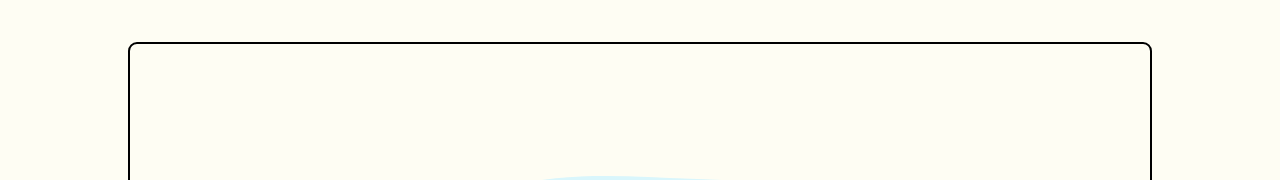
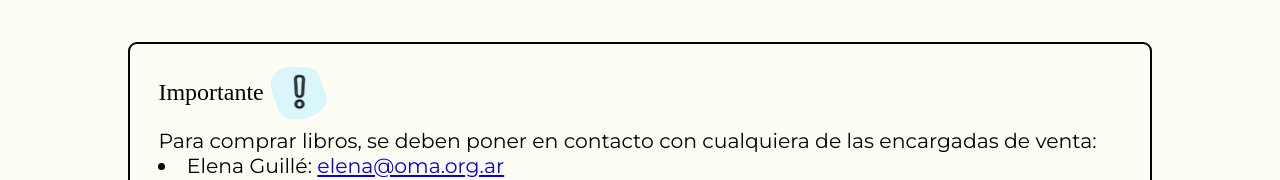
Before and after one commit to JZylber/oma-san-isidro, a Next.js app: page /otros/libros in a window 1280 px wide. Shown: the part 294-474 px from the top of the page. Built offline with nearby package versions, Linux system fonts and the light colour scheme; no server answers; a web font is replaced by a local one.

Commit message:
fix(books): warning icon

```diff
--- a/pages/otros/Libros.module.scss
+++ b/pages/otros/Libros.module.scss
@@ -48,8 +48,13 @@
     &_title {
         display: flex;
         &_icon {
+            position: relative;
             @include shared.mobile-only {
               display: none;
+            }
+            @include shared.not-mobile{
+                width: 71px;
+                height: 71px;
             }
           }
       }
--- a/pages/otros/libros.tsx
+++ b/pages/otros/libros.tsx
@@ -3,9 +3,9 @@ import Head from "next/head";
 import Layout from "../../components/Layout/Layout";
 import styles from "./Libros.module.scss";
 import Warning from "../../public/images/warning.svg";
-import Link from "next/link";
 import { useEffect, useState } from "react";
 import Loader from "../../components/Loader/Loader";
+import Image from "next/image";
 
 interface Book{
     nombre : string,
@@ -75,7 +75,7 @@ const Books : NextPage = () => {
             <div className={styles.warning_box}>
                     <div className={styles.warning_box_title}>
                         <h3>Importante</h3>
-                        <Warning className={styles.warning_box_title_icon} />
+                        <div className={styles.warning_box_title_icon}><Image src="/images/warning.svg" fill={true} alt=""/></div>
                     </div>
                     <div className={styles.warning_box_content}>
                         <p>Para comprar libros, se deben poner en contacto con cualquiera de las encargadas de venta:</p>
```
